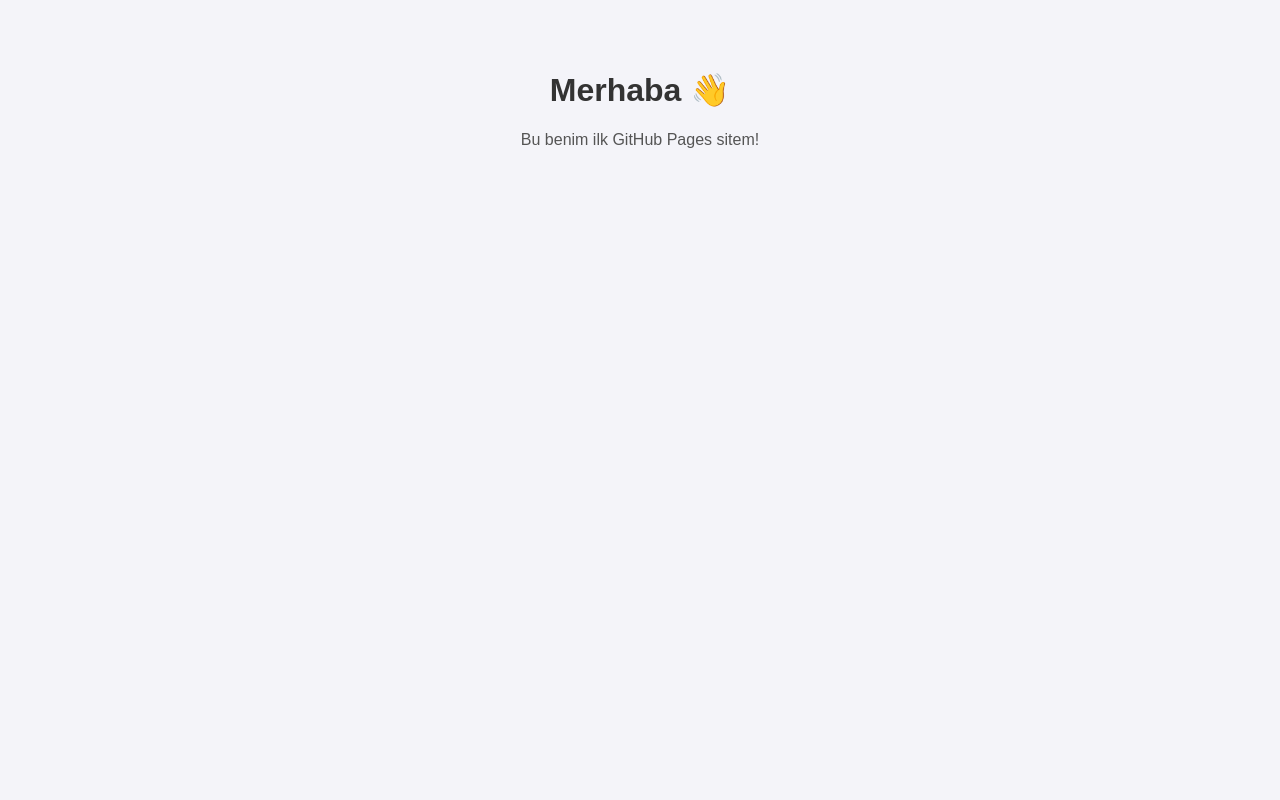
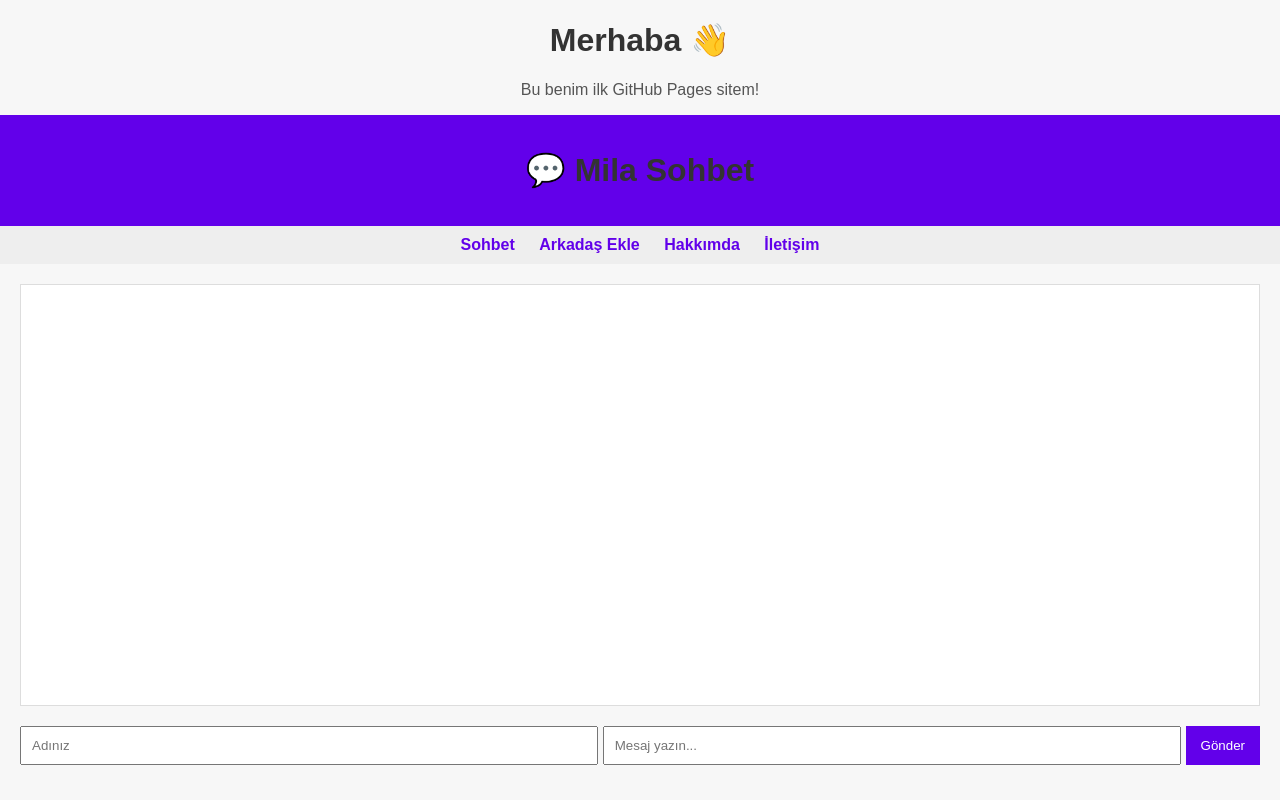
Before and after one commit to alimyasar1637/Mila-, a plain HTML site: page index.html in a window 1280 px wide. Drawn offline with Linux system fonts and the light colour scheme; no server answers.

Commit message:
Update index.html

```diff
--- a/index.html
+++ b/index.html
@@ -25,3 +25,142 @@
   <p>Bu benim ilk GitHub Pages sitem!</p>
 </body>
 </html>
+<!DOCTYPE html>
+<html lang="tr">
+<head>
+  <meta charset="UTF-8">
+  <meta name="viewport" content="width=device-width, initial-scale=1.0">
+  <title>Mila Sohbet</title>
+  <style>
+    body {
+      font-family: Arial, sans-serif;
+      background: #f7f7f7;
+      margin: 0;
+      padding: 0;
+    }
+    header {
+      background: #6200ea;
+      color: white;
+      padding: 15px;
+      text-align: center;
+    }
+    #messages {
+      height: 400px;
+      overflow-y: scroll;
+      border: 1px solid #ddd;
+      margin: 20px;
+      padding: 10px;
+      background: white;
+    }
+    .msg {
+      padding: 6px;
+      margin-bottom: 5px;
+      border-bottom: 1px solid #eee;
+    }
+    .msg span {
+      font-weight: bold;
+      color: #6200ea;
+    }
+    #chatBox {
+      display: flex;
+      margin: 20px;
+    }
+    #name, #message {
+      flex: 1;
+      padding: 10px;
+      margin-right: 5px;
+    }
+    button {
+      background: #6200ea;
+      color: white;
+      border: none;
+      padding: 10px 15px;
+      cursor: pointer;
+    }
+    button:hover {
+      background: #4500a0;
+    }
+    nav {
+      background: #eee;
+      padding: 10px;
+      text-align: center;
+    }
+    nav a {
+      margin: 0 10px;
+      text-decoration: none;
+      color: #6200ea;
+      font-weight: bold;
+    }
+  </style>
+</head>
+<body>
+  <header>
+    <h1>💬 Mila Sohbet</h1>
+  </header>
+
+  <nav>
+    <a href="#">Sohbet</a>
+    <a href="#">Arkadaş Ekle</a>
+    <a href="#">Hakkımda</a>
+    <a href="#">İletişim</a>
+  </nav>
+
+  <div id="messages"></div>
+
+  <div id="chatBox">
+    <input type="text" id="name" placeholder="Adınız">
+    <input type="text" id="message" placeholder="Mesaj yazın...">
+    <button onclick="sendMessage()">Gönder</button>
+  </div>
+
+  <!-- Firebase -->
+  <script type="module">
+    // Firebase kütüphanesi
+    import { initializeApp } from "https://www.gstatic.com/firebasejs/10.12.5/firebase-app.js";
+    import { getFirestore, collection, addDoc, onSnapshot, query, orderBy }
+      from "https://www.gstatic.com/firebasejs/10.12.5/firebase-firestore.js";
+
+    // 🔹 Örnek config (bunu kendi Firebase config ile değiştir!)
+    const firebaseConfig = {
+      apiKey: "AIzaSyExample",
+      authDomain: "mila-chat.firebaseapp.com",
+      projectId: "mila-chat",
+      storageBucket: "mila-chat.appspot.com",
+      messagingSenderId: "123456789",
+      appId: "1:123456789:web:abcdef"
+    };
+
+    // Firebase başlat
+    const app = initializeApp(firebaseConfig);
+    const db = getFirestore(app);
+
+    // Mesajları dinle
+    const messagesDiv = document.getElementById("messages");
+    const q = query(collection(db, "messages"), orderBy("time", "asc"));
+    onSnapshot(q, (snapshot) => {
+      messagesDiv.innerHTML = "";
+      snapshot.forEach((doc) => {
+        let data = doc.data();
+        messagesDiv.innerHTML += `<div class="msg"><span>${data.name}:</span> ${data.text}</div>`;
+      });
+      messagesDiv.scrollTop = messagesDiv.scrollHeight;
+    });
+
+    // Mesaj gönder
+    async function sendMessage() {
+      const name = document.getElementById("name").value;
+      const text = document.getElementById("message").value;
+      if (name && text) {
+        await addDoc(collection(db, "messages"), {
+          name,
+          text,
+          time: Date.now()
+        });
+        document.getElementById("message").value = "";
+      }
+    }
+
+    window.sendMessage = sendMessage;
+  </script>
+</body>
+</html>
```
